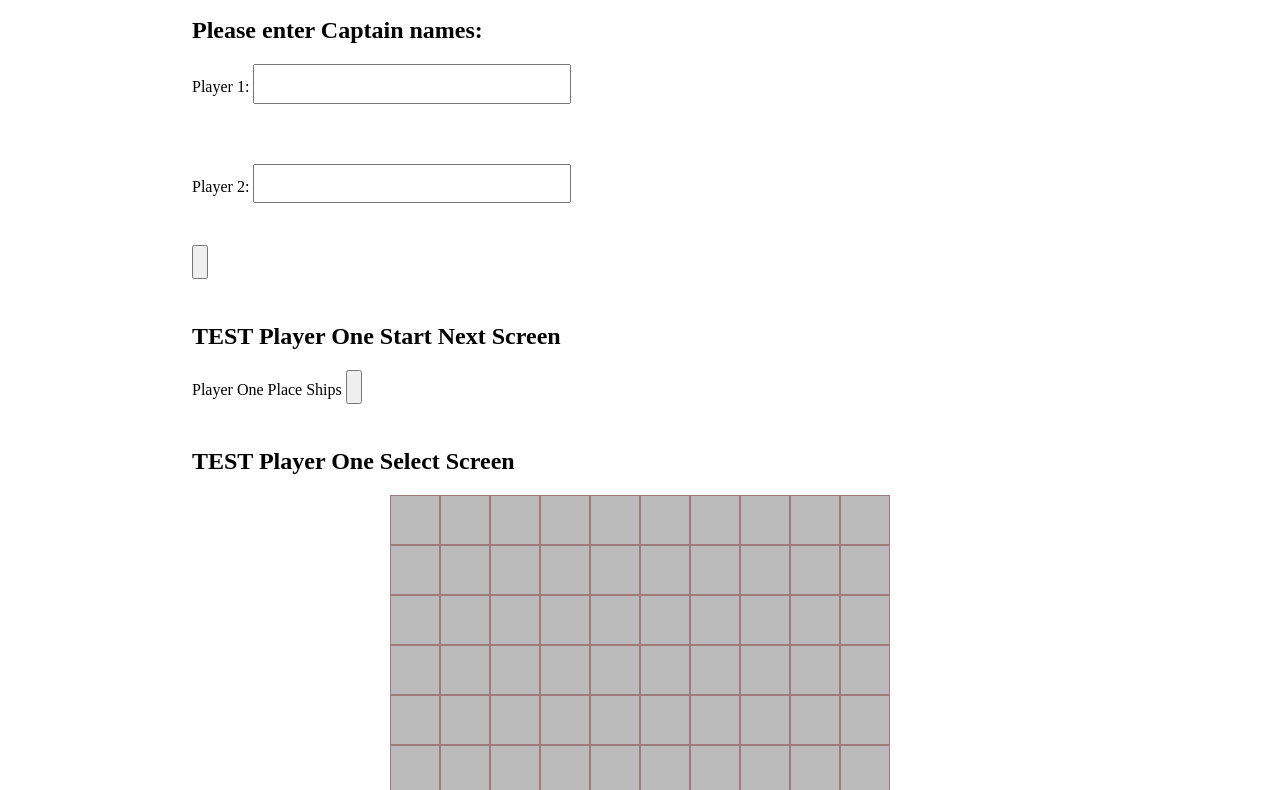
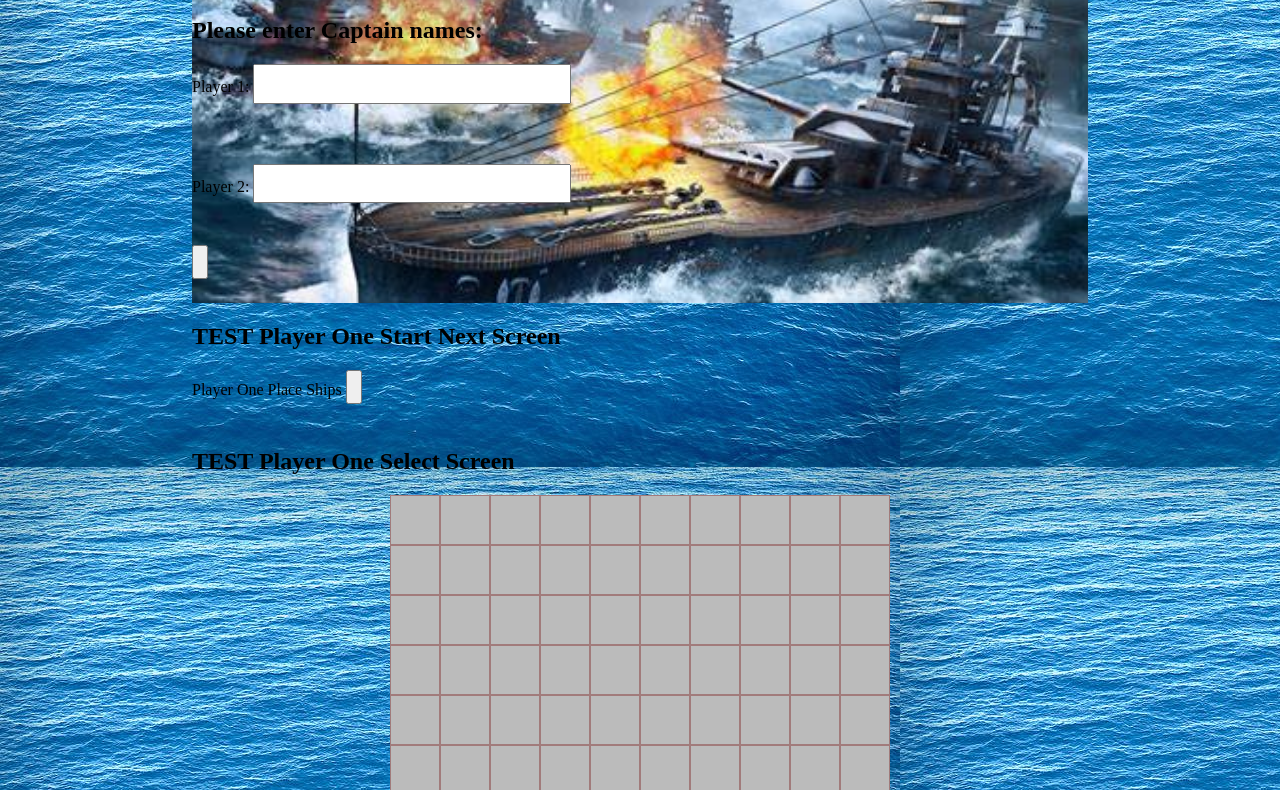
Before and after one commit to CSalazar714/Battleship, a plain HTML site: page index.html in a window 1280 px wide. Shown: the part 130-920 px from the top of the page. Drawn offline with Linux system fonts and the light colour scheme.

Commit message:
Final Push before presentation

```diff
--- a/app.js
+++ b/app.js
@@ -22,7 +22,7 @@ let winnerScreen = document.getElementById("endGameScreen");
 // p1GameNextStart.addEventListener("click",toggleOnGoingP2Next)
 // p2NextPlayer.addEventListener("click",toggleP2GameScreen)
 // p2GameScreen.addEventListener("click",toggleOnGoingP1Next)
-
+//// Toggle show and hide features to change pages
 // let ToggleView = document.querySelector("#Pages");
 // ToggleView.addEventListener("click", ToggleFunc, false);
 
--- a/style.css
+++ b/style.css
@@ -2,11 +2,16 @@ body {
   margin: 60px auto;
   width: 70%;
   max-width: 950px;
+  background-image: url(images/Ocean.jpg);
 }
 
 h1 {
   font-size: 3em;
   ;
+}
+.titleScreen{
+  background-image: url(images/battleshipimage.jpg);
+  background-size: 100%;
 }
 
 p, button, input {
```
Also changed, not shown: images/Ocean.jpg (added), images/battleshipimage.jpg (added), 1 other file.
